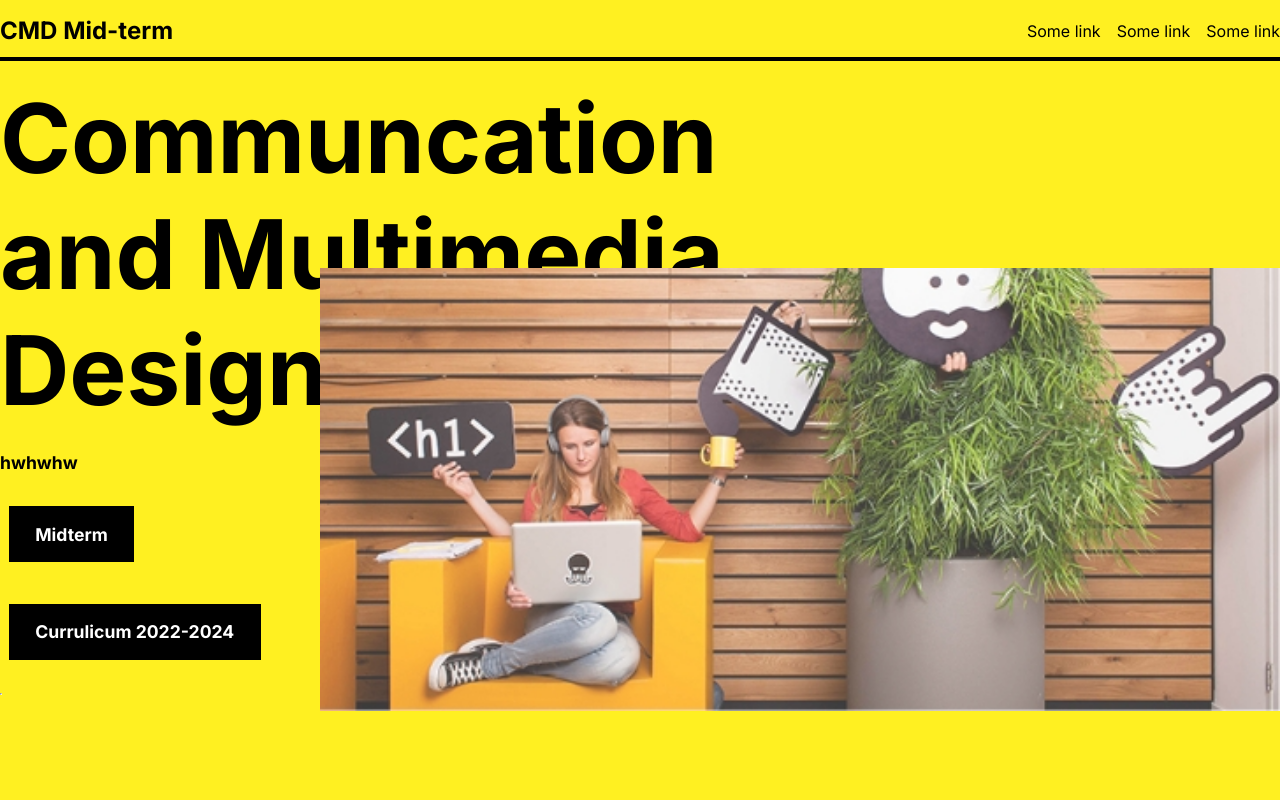
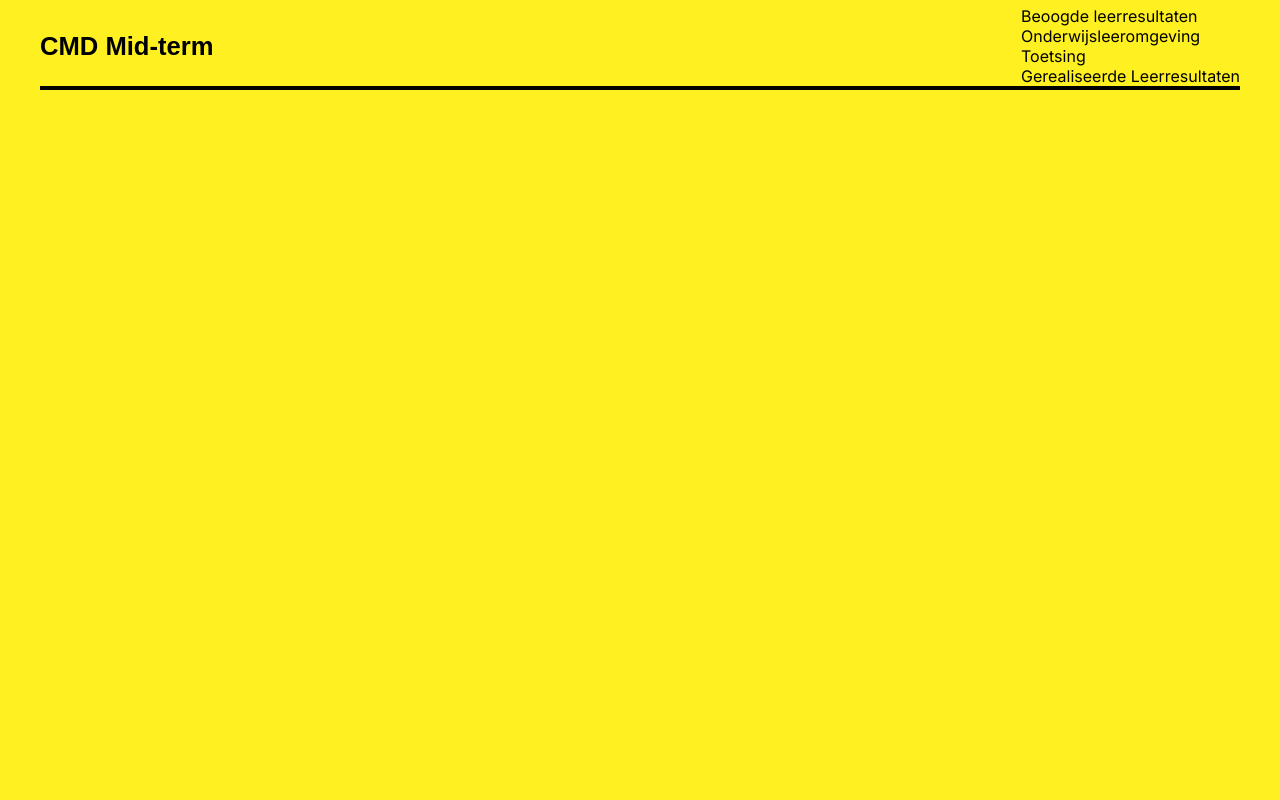
Before and after one commit to DaanKorver/cmd-midterm-components, a SvelteKit app: page / in a window 1280 px wide. Shown: the top 800 px of the page. Built offline with nearby package versions, Linux system fonts and the light colour scheme.

Commit message:
made headerV2

```diff
--- /dev/null
+++ b/src/lib/components/AnimatedHamburger.svelte
@@ -0,0 +1,79 @@
+<script>
+	export let open = false;
+	export let onClick = () => {
+		open = !open;
+	};
+	export let ariaLabel = "toggle menu";
+	export let width = 80;
+</script>
+
+<button on:click={onClick} aria-expanded={open} aria-label={ariaLabel}>
+	<svg
+		class:open
+		viewBox="0 0 100 100"
+		fill="none"
+		stroke="currentColor"
+		stroke-width="6"
+		{width}
+	>
+		<path
+			class="top"
+			d="m 30,33 h 40 c 3.722839,0 7.5,3.126468 7.5,8.578427 0,5.451959 -2.727029,8.421573 -7.5,8.421573 h -20"
+		/>
+		<path class="middle" d="m 30,50 h 40" />
+		<path
+			class="bottom"
+			d="m 70,67 h -40 c 0,0 -7.5,-0.802118 -7.5,-8.365747 0,-7.563629 7.5,-8.634253 7.5,-8.634253 h 20"
+		/>
+	</svg>
+</button>
+
+<style>
+	:root {
+		--transition-duration: 400ms;
+	}
+	button {
+		cursor: pointer;
+		display: flex;
+		align-items: center;
+		overflow: hidden;
+		background: none;
+		border: none;
+	}
+	button[aria-expanded="true"] svg {
+		stroke: yellow;
+	}
+	svg {
+		transition: transform var(--transition-duration);
+		position: relative;
+		z-index: 1;
+	}
+	.top {
+		stroke-dasharray: 40 160;
+		transition: stroke-dashoffset var(--transition-duration);
+	}
+	.middle {
+		transform-origin: 50%;
+		transition: transform var(--transition-duration);
+	}
+	.bottom {
+		stroke-dasharray: 40 85;
+		transition: stroke-dashoffset var(--transition-duration);
+	}
+	.open {
+		transform: rotate(45deg);
+	}
+	.open .top,
+	.open .bottom {
+		stroke-dashoffset: -64px;
+	}
+	.open .middle {
+		transform: rotate(90deg);
+	}
+
+    @media (min-width:70rem){
+        button{
+            display: none;
+        }
+    }
+</style>
--- /dev/null
+++ b/src/lib/components/HeaderV2.svelte
@@ -0,0 +1,22 @@
+<script>
+	import Logo from "./Logo.svelte";
+	import Nav from "./Nav.svelte";
+</script>
+
+<header>
+	<Logo/>
+	<Nav/>
+</header>
+
+<style>
+header {
+		display: flex;
+		justify-content: space-between;
+		align-items: center;
+		margin: 0.4em 2.5em;
+		position: relative;
+		border-bottom: 4px solid #000;
+		transition: linear 0.4s;
+		z-index: 2;
+	}
+</style>
--- /dev/null
+++ b/src/lib/components/Logo.svelte
@@ -0,0 +1,9 @@
+
+<h1>CMD Mid-term</h1>
+
+<style>
+    h1{
+        font-size: 1.6em;
+        font-family: Arial, Helvetica, sans-serif;
+    }
+</style>
--- /dev/null
+++ b/src/lib/components/Nav.svelte
@@ -0,0 +1,69 @@
+<script>
+	import AnimatedHamburger from "./AnimatedHamburger.svelte";
+	import { fly } from "svelte/transition";
+	export let open = false;
+	export let onClick = () => {
+		open = !open;
+	};
+</script>
+    <ul>
+		<li>Beoogde leerresultaten</li>
+		<li>Onderwijsleeromgeving</li>
+		<li>Toetsing</li>
+		<li>Gerealiseerde Leerresultaten</li>
+	</ul>
+	<AnimatedHamburger {open} {onClick} />
+    {#if open}
+		<nav transition:fly={{ y: -200, duration: 400 }}>
+			<a transition:fly={{y:-1000, duration:1100}} href="./beoogde-leerresultaten">1.0 Beoogde leerresultaten</a>
+			<a transition:fly={{y:-800, duration:1100}} href="./onderwijsleeromgeving">2.0 Onderwijsleeromgeving</a>
+			<a transition:fly={{y:- 600, duration:1100}}  href="./toetsing">3.0 Toetsing</a>
+			<a transition:fly={{y:-400, duration:1100}}  href="./gerealiseerde-leerresultaten"
+				>4.0 Gerealiseerde Leerresultaten</a
+			>
+		</nav>
+	{/if}
+
+<style>
+    ul{
+        list-style: none;
+        display: none;
+    }
+
+	nav {
+		position: fixed;
+		display: flex;
+		gap: 2em;
+		align-items: center;
+		justify-content: center;
+		flex-direction: column;
+		background-color: #000;
+		width: 100%;
+		height: 100%;
+		top: 0;
+		left: 0;
+	}
+    nav > a {
+		font-size: 1.5em;
+		text-decoration: none;
+		color: white;
+		transition: all 0.2s ease-in-out;
+	}
+	nav :hover {
+		box-shadow: inset 17em 0 0 0 #fff021;
+		transition: inset 6s;
+		color: black;
+	}
+
+
+    @media (min-width:70rem){
+        ul{
+            display: inline;
+        }
+
+    li{
+        display: flex;
+        flex-direction: row;
+    }
+}
+</style>
--- a/src/routes/+page.svelte
+++ b/src/routes/+page.svelte
@@ -7,9 +7,12 @@
 	import Mainhero from '$lib/components/Mainhero.svelte';
 	import Carousel from '$lib/components/Carousel.svelte';
 	import Footer from '$lib/components/Footer.svelte';
+	import HeaderV2 from '$lib/components/HeaderV2.svelte';
 </script>
 
-<div>
+<HeaderV2/>
+
+<!-- <div>
 	<Cursor />
 	<Header title="CMD Mid-term" isYellow>
 		<Link type="li" href="/">Some link</Link>
@@ -37,7 +40,7 @@
 	<Carousel />
 
 	<Footer />
-</div>
+</div> -->
 
 <style>
 	div {
```
